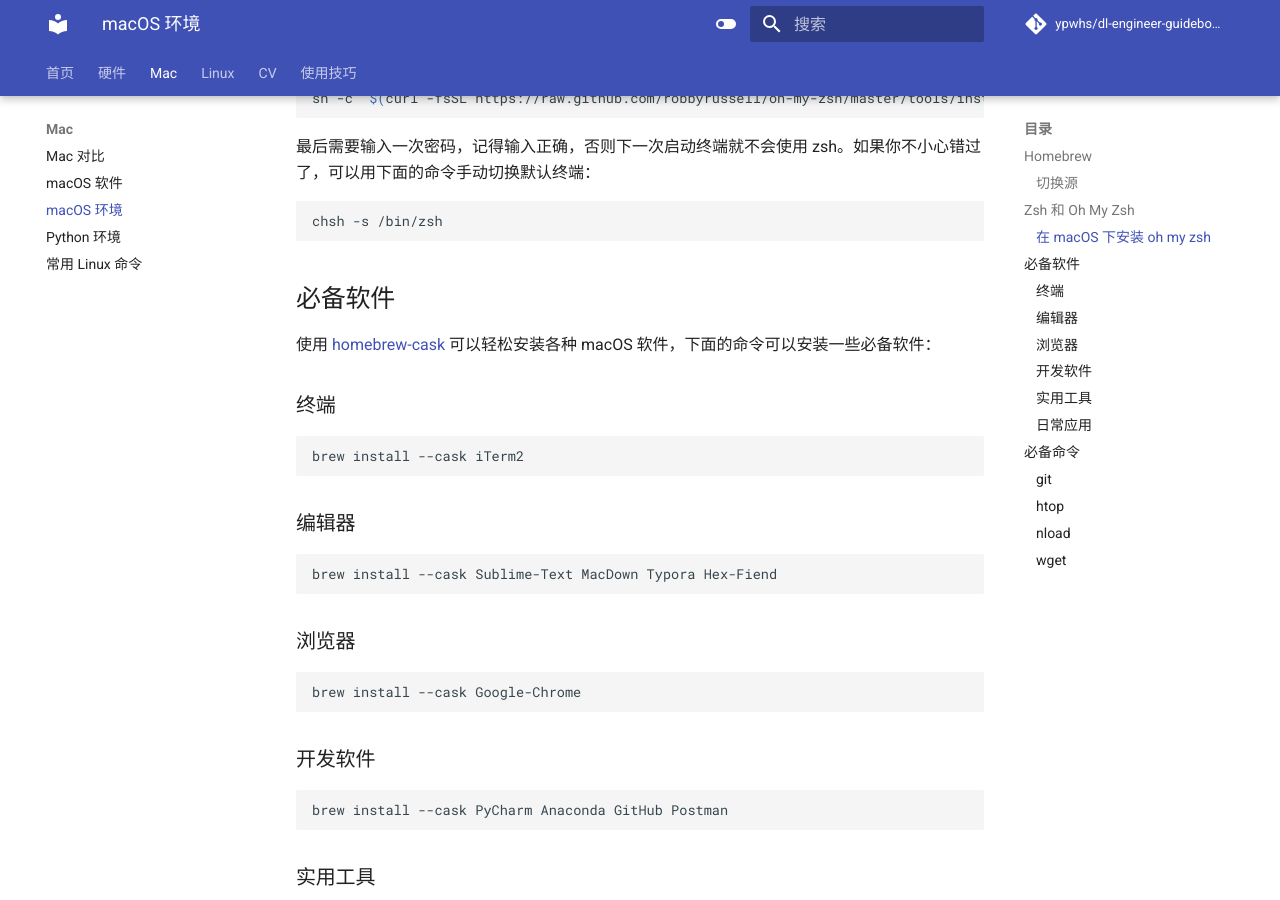
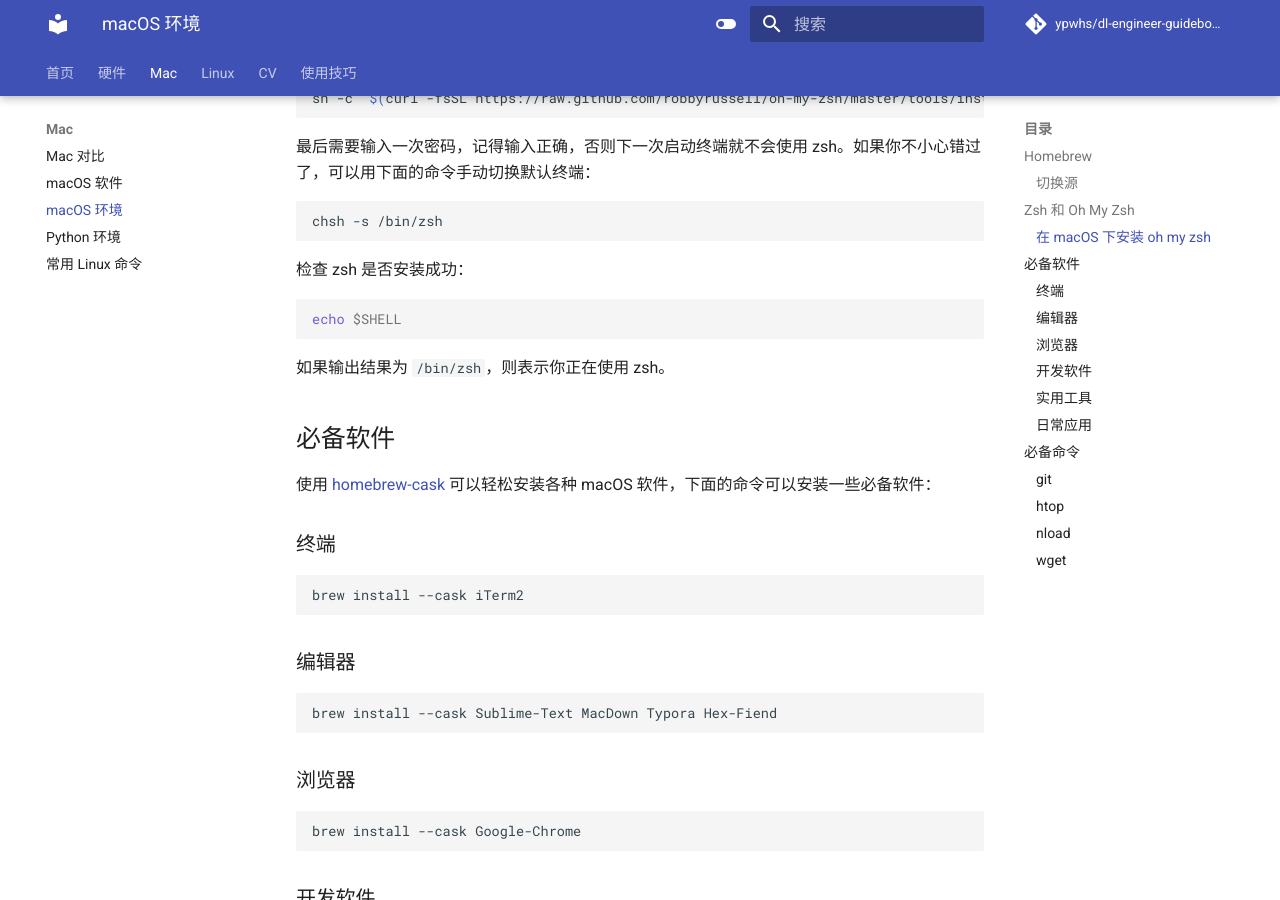
Before and after one commit to ypwhs/dl-engineer-guidebook, an MkDocs documentation site: the page built from docs/macos-environment.md, in a window 1280 px wide and 900 px high, scrolled down 2430 px. Built offline with MkDocs 1.6.1 and Material for MkDocs 9.7.7, drawn with Linux system fonts in a browser that asks for light colours; comment, search, counter and statistics services are not loaded.

Commit message:
Update macos-environment.md

````diff
--- a/docs/macos-environment.md
+++ b/docs/macos-environment.md
@@ -125,6 +125,14 @@
 chsh -s /bin/zsh
 ```
 
+检查 zsh 是否安装成功：
+
+```bash
+echo $SHELL
+```
+
+如果输出结果为 `/bin/zsh`，则表示你正在使用 zsh。
+
 ## 必备软件
 
 使用 [homebrew-cask](https://github.com/Homebrew/homebrew-cask) 可以轻松安装各种 macOS 软件，下面的命令可以安装一些必备软件：
````
